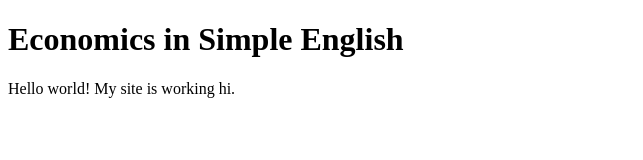
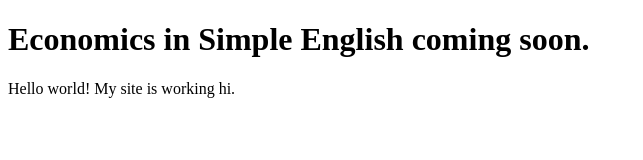
Before and after one commit to ayeshaa11-gif/econmadeeasy, a plain HTML site: page index.html in a window 1280 px wide. Shown: the whole page, without its empty margins (0-643 px from the left). Drawn offline with Linux system fonts and the light colour scheme.

Commit message:
chnaged heading

```diff
--- a/index.html
+++ b/index.html
@@ -5,7 +5,7 @@
   <title>Economics in Simple English coming soon.</title>
 </head>
 <body>
-  <h1>Economics in Simple English</h1>
+  <h1>Economics in Simple English coming soon. </h1>
   <p>Hello world! My site is working hi.</p>
 </body>
 </html>
```
